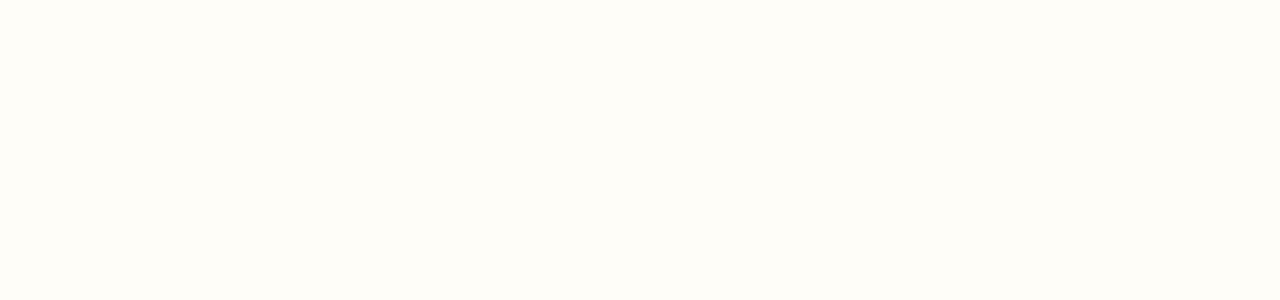
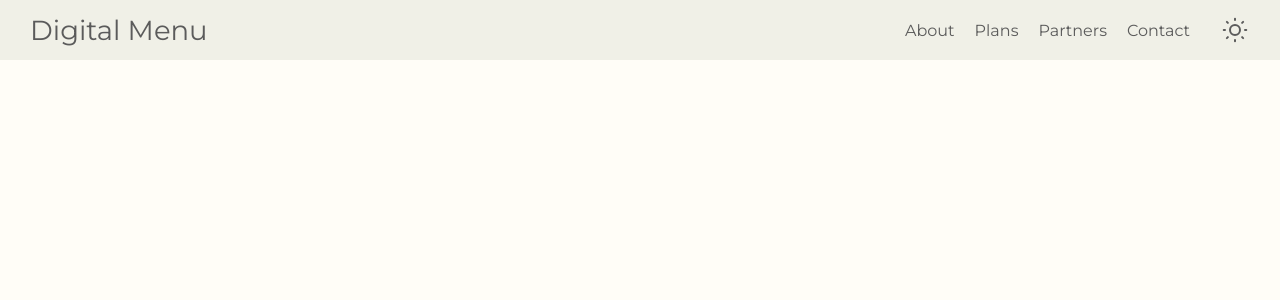
Before and after one commit to mikaelmicheline/digitalmenu, a Vue app in the folder frontend/: page / in a window 1280 px wide. Shown: the top 300 px of the page. Built offline with nearby package versions, Linux system fonts and the light colour scheme.

Commit message:
add home header

```diff
--- a/frontend/src/App.vue
+++ b/frontend/src/App.vue
@@ -72,4 +72,9 @@ p {
   font-size: 1rem;
 }
 
+a {
+  color: var(--font-1);
+  cursor: pointer;
+}
+
 </style>
--- a/frontend/src/main.ts
+++ b/frontend/src/main.ts
@@ -2,10 +2,13 @@ import { createApp } from 'vue'
 import App from './App.vue'
 import router from './router'
 import store from './store'
+import ThemeToggler from './views/shared/ThemeToggler.vue'
 
 const app = createApp(App)
 
 app.use(store)
 app.use(router)
 
+app.component('ThemeToggler', ThemeToggler)
+
 app.mount('#app')
--- a/frontend/src/views/home/HomeView.vue
+++ b/frontend/src/views/home/HomeView.vue
@@ -1,8 +1,11 @@
 <template>
-  <div></div>
+  <HomeHeader />
+  <main>
+  </main>
 </template>
 
 <script lang="ts" setup>
+import HomeHeader from './components/HomeHeader.vue'
 </script>
 
 <style scoped>
--- /dev/null
+++ b/frontend/src/views/home/components/HomeHeader.vue
@@ -0,0 +1,93 @@
+<template>
+  <header>
+
+    <router-link class="mainLink" to="/">Digital Menu</router-link>
+
+    <div class="right">
+      <nav>
+        <ul>
+          <li><a href="#about">About</a></li>
+          <li><a href="#plans">Plans</a></li>
+          <li><a href="#partners">Partners</a></li>
+          <li><a href="#contact">Contact</a></li>
+        </ul>
+      </nav>
+      <ThemeToggler />
+    </div>
+
+  </header>
+</template>
+
+<script lang="ts" setup>
+</script>
+
+<style scoped>
+
+header {
+  width: 100%;
+  height: 60px;
+  background-color: var(--background-2);
+  display: flex;
+  justify-content: space-between;
+  align-items: center;
+  position: fixed;
+  z-index: 2;
+  top: 0;
+  padding: 0 10px;
+}
+
+header .mainLink {
+  font-size: 1.72rem;
+}
+
+.right {
+  display: flex;
+  flex-direction: row;
+  justify-content: flex-end;
+  align-items: center;
+  height: 100%;
+}
+
+nav {
+  display: none;
+  margin-right: 10px;
+}
+
+ul {
+  display: flex;
+  flex-direction: row;
+  justify-content: center;
+  align-items: center;
+}
+
+li {
+  margin-right: 20px;
+}
+
+li {
+   transition: transform 0.2s ease-in-out;
+}
+
+li:hover {
+  transform: translateY(-2px);
+}
+
+@media only screen and (min-width: 500px) {
+  header {
+    padding: 0 20px;
+  }
+}
+
+@media only screen and (min-width: 640px) {
+  nav {
+    display: flex;
+  }
+}
+
+@media only screen and (min-width: 800px) {
+  header {
+    padding: 0 30px;
+  }
+}
+
+</style>
--- /dev/null
+++ b/frontend/src/views/shared/ThemeToggler.vue
@@ -0,0 +1,64 @@
+<template>
+  <button @click="toggleTheme"><img :src="imgSource" alt=""></button>
+</template>
+
+<script lang="ts" setup>
+import { computed, onMounted, ref } from 'vue'
+import lightThemeImage from '../../assets/light.svg'
+import darkThemeImage from '../../assets/dark.svg'
+
+type AvailableThemes = 'light' | 'dark'
+const selectedTheme = ref<AvailableThemes>('light')
+
+onMounted(() => {
+  const isDarkThemeSelected = document.documentElement.getAttribute('data-theme') === 'dark'
+  if (isDarkThemeSelected) {
+    selectedTheme.value = 'dark'
+  } else {
+    selectedTheme.value = 'light'
+  }
+})
+
+function toggleTheme () {
+  if (selectedTheme.value === 'light') {
+    document.documentElement.setAttribute('data-theme', 'dark')
+    selectedTheme.value = 'dark'
+  } else {
+    document.documentElement.setAttribute('data-theme', 'light')
+    selectedTheme.value = 'light'
+  }
+}
+
+const imgSource = computed(() => {
+  if (selectedTheme.value === 'light') {
+    return lightThemeImage
+  } else {
+    return darkThemeImage
+  }
+})
+
+</script>
+
+<style scoped>
+button {
+  background-color: inherit;
+  border: 0;
+  cursor: pointer;
+  display: flex;
+  justify-content: center;
+  align-items: center;
+  width: 30px;
+  height: 30px;
+}
+
+img {
+  width: 30px;
+  height: 30px;
+  transition: opacity 0.2s ease-in-out;
+}
+
+img:hover {
+  opacity: 0.6;
+}
+
+</style>
```
Also changed, not shown: frontend/src/assets/dark.svg (added), frontend/src/assets/light.svg (added).
